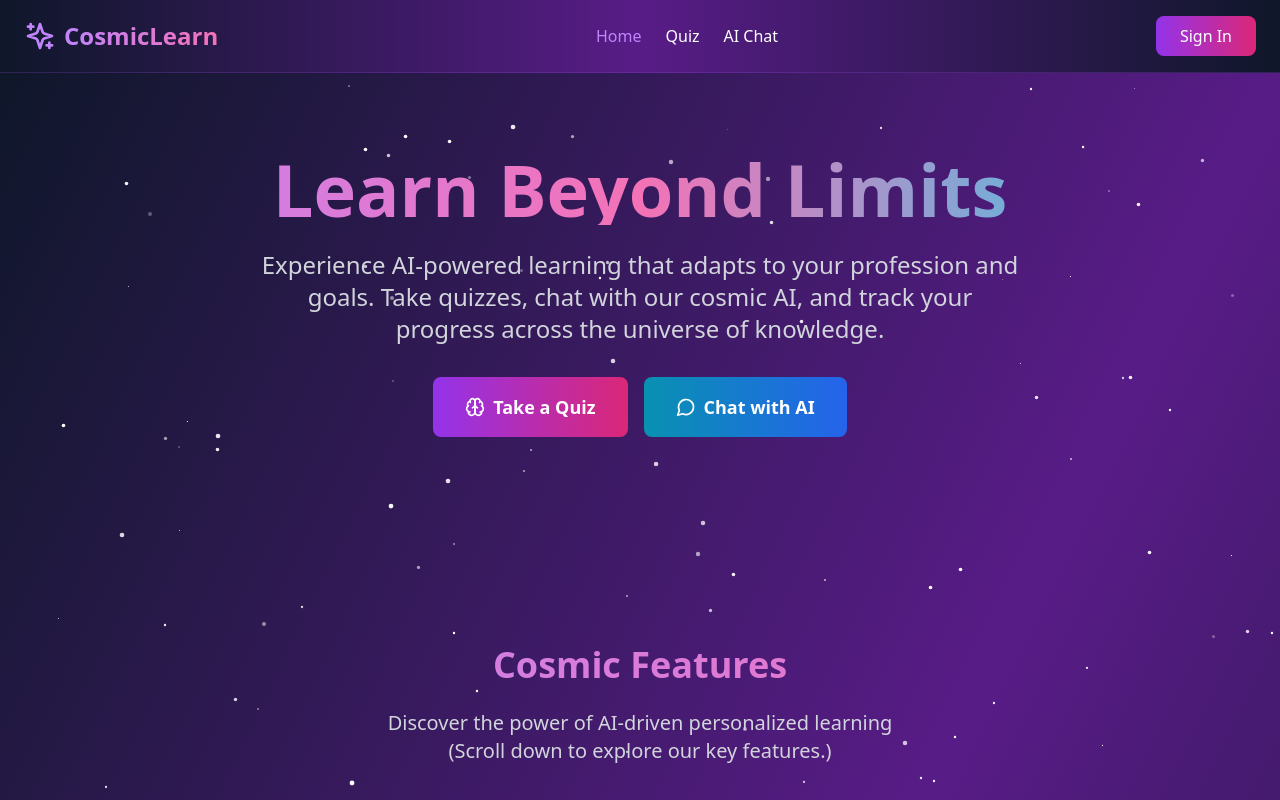
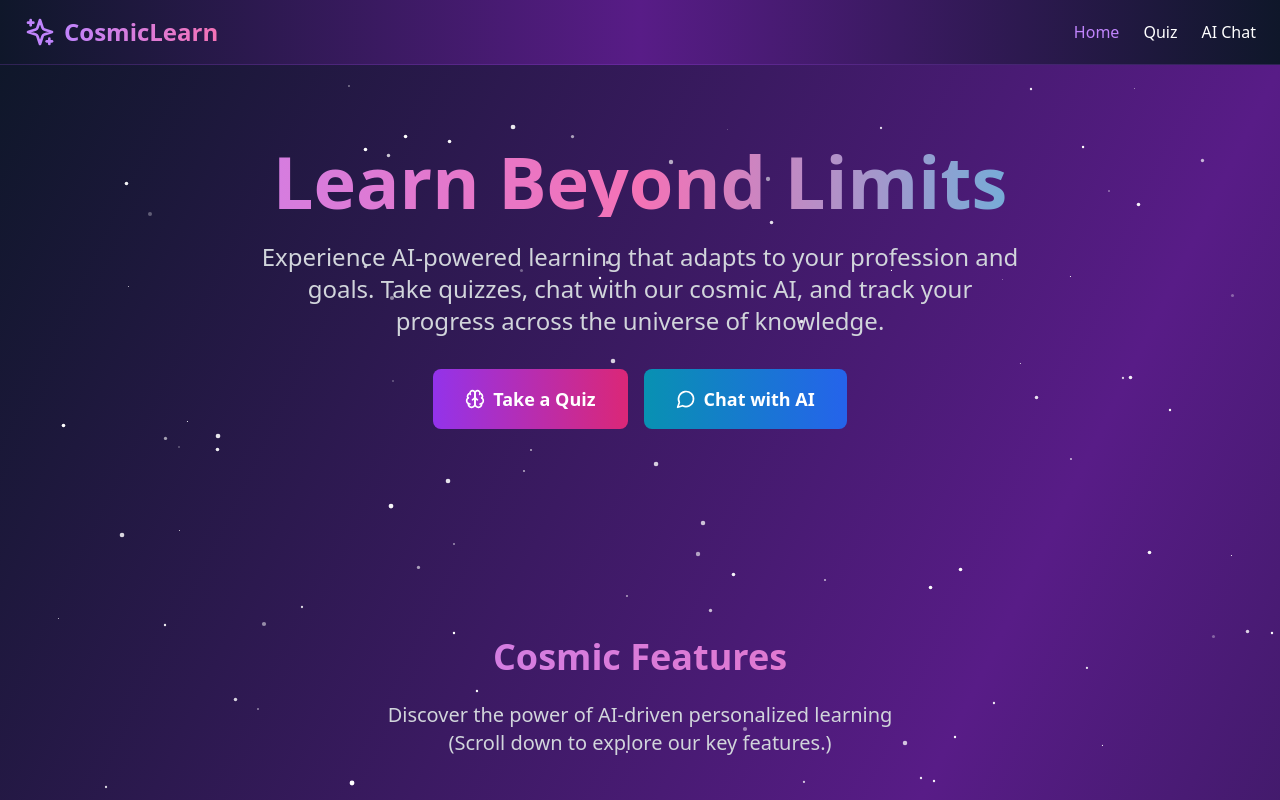
Before and after one commit to satyam-spb/e-learning, a React (Vite) app in the folder client/: page / in a window 1280 px wide. Shown: the top 800 px of the page. Built offline with nearby package versions, Linux system fonts and the light colour scheme; no server answers.

Commit message:
Removed sign in from Header.tsx

```diff
--- a/client/src/components/Layout/Header.tsx
+++ b/client/src/components/Layout/Header.tsx
@@ -61,7 +61,7 @@
           )}
         </div>
 
-        <div className="flex items-center space-x-4">
+        {/* <div className="flex items-center space-x-4">
           {user ? (
             <div className="flex items-center space-x-3">
               <div className="flex items-center space-x-2 text-white">
@@ -84,7 +84,7 @@
               Sign In
             </Link>
           )}
-        </div>
+        </div> */}
       </nav>
     </motion.header>
   );
```
